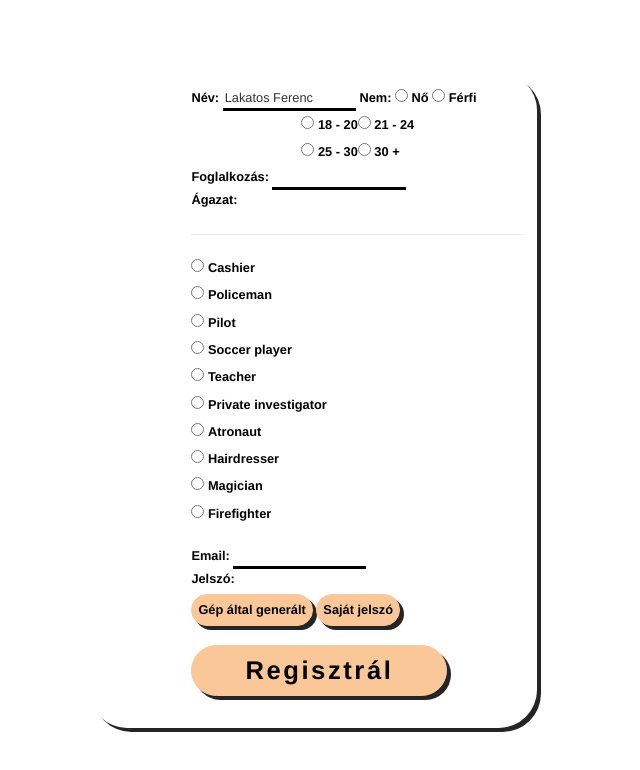
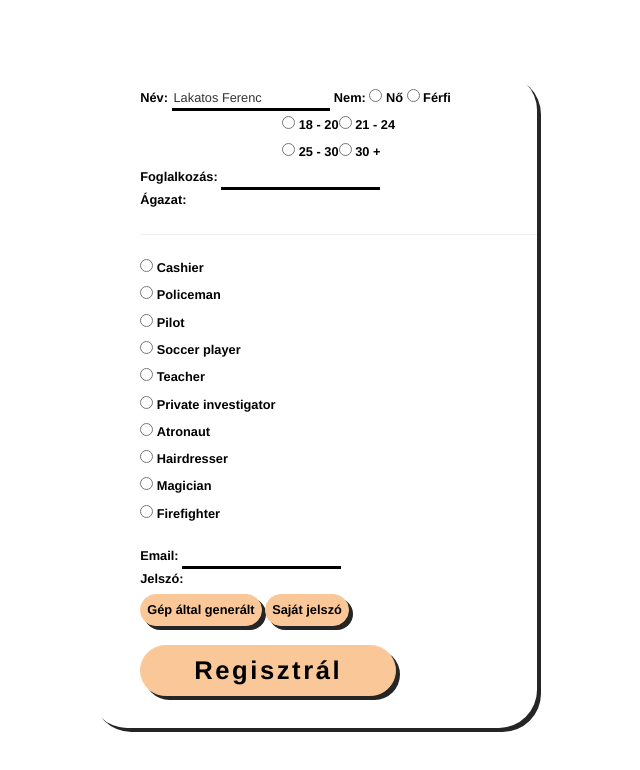
Before and after one commit to Hudi-B/boreDom1013, a plain HTML site: page frontEndHtml/index.html in a window 1280 px wide. Shown: the whole page, without its empty margins (327-967 px from the left). Drawn offline with nearby package versions, Linux system fonts and the light colour scheme.

Commit message:
day 1 finish

```diff
--- a/frontEnd/index.css
+++ b/frontEnd/index.css
@@ -14,13 +14,13 @@ body{
   width: 35vw;
   background-color: rgba(255,255,255,0.36018914401698177);
   border-radius: 3vw;
-  padding-left: 7vw;
+  padding-left: 4vw;
   box-shadow: 4px 4px rgb(38, 37, 37);
 
 }
 hr{
-  margin-top: 0;
-  border:2px solid black;
+  border-top: 1px solid black;
+  border-width: 50%;
 }
 
 .age_table{
@@ -58,6 +58,7 @@ label{
   }
   .common_btn:active {
     background-color: black; /*make this the same as the border color*/
+    border-color: black;
     color:white;
   }
 
@@ -69,6 +70,7 @@ label{
   letter-spacing: 0.2vw;
   margin-top: 1.5vw;
   margin-bottom:1.5vw;
+
 }
 
 
@@ -96,5 +98,6 @@ label{
   }
 
   .div_big{
-    margin: 1vw;
+    margin-top: 1vw;
+    margin-bottom: 1vw;
   }
```
